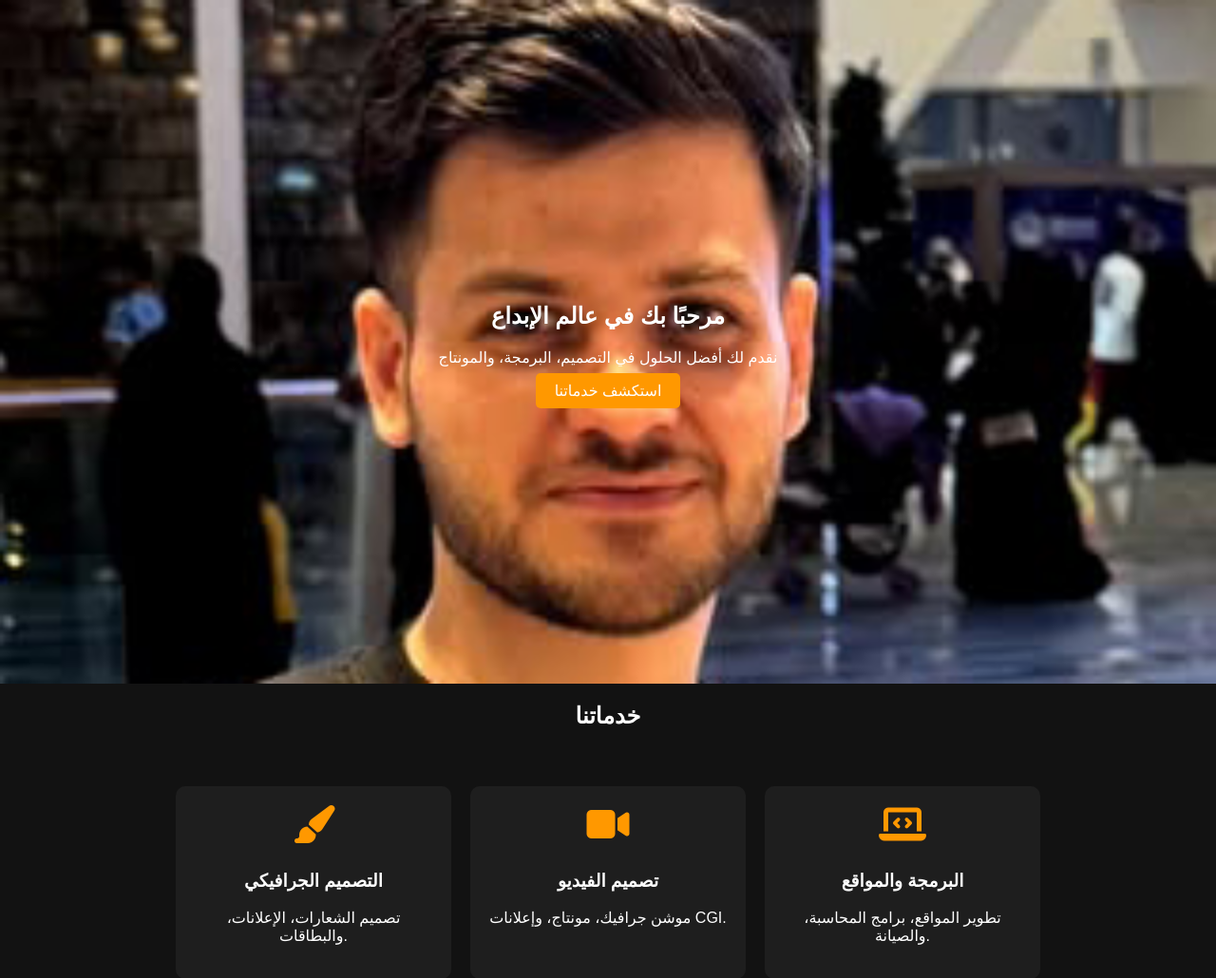
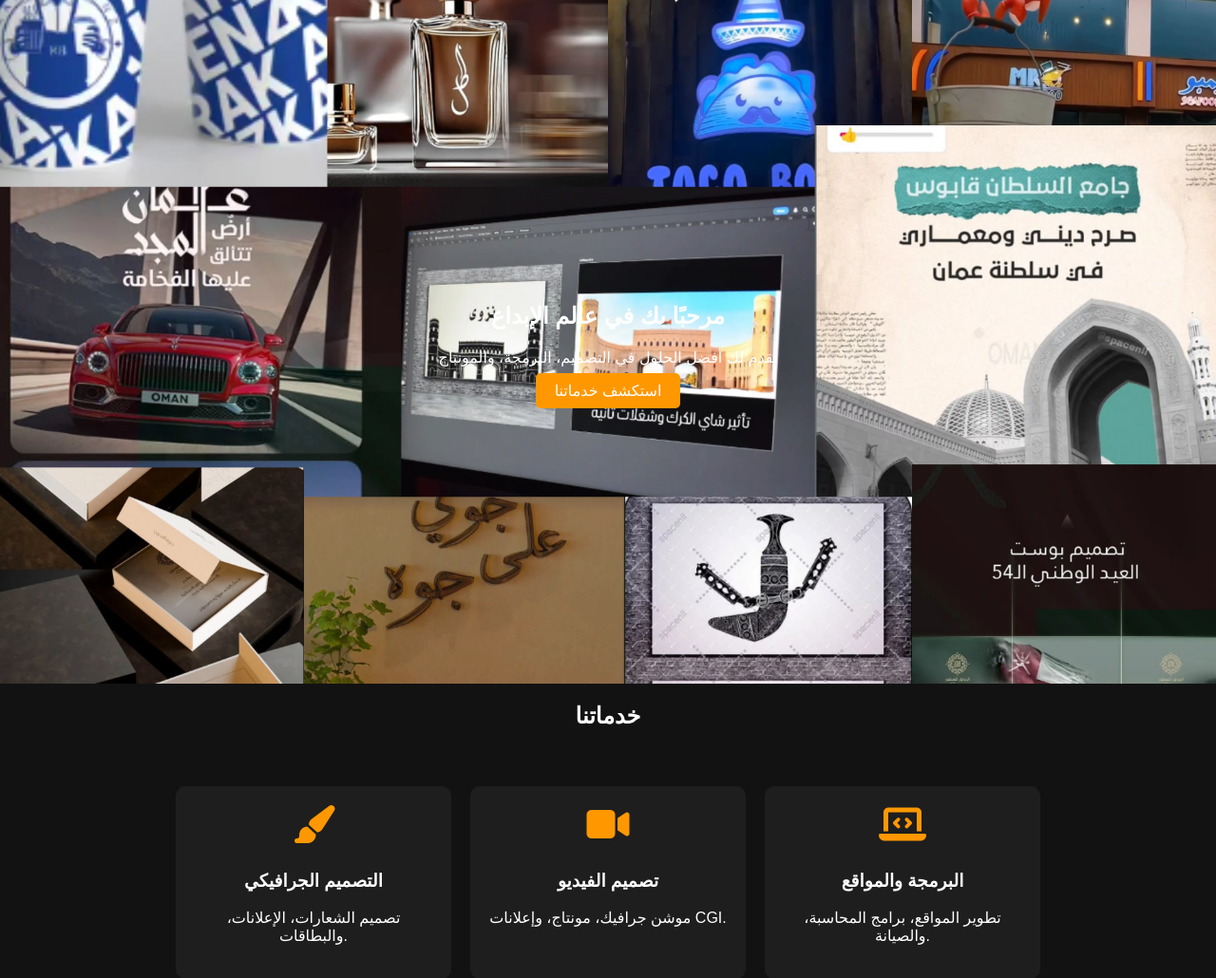
Before and after one commit to spacenll/home, a PHP site: page /services.html in a window 1280 px wide. Shown: the part 91-1121 px from the top of the page at 95% size. Run offline with PHP 8.4, Linux system fonts and the light colour scheme; some web fonts are replaced.

Commit message:
Update styles.css

```diff
--- a/services/styles.css
+++ b/services/styles.css
@@ -33,7 +33,7 @@
     align-items: center;
     justify-content: center;
     height: 90vh;
-    background: url('hero-bg.jpg') no-repeat center center/cover;
+    background: url('collage.webp') no-repeat center center/cover;
 }
 
 .btn {
```
